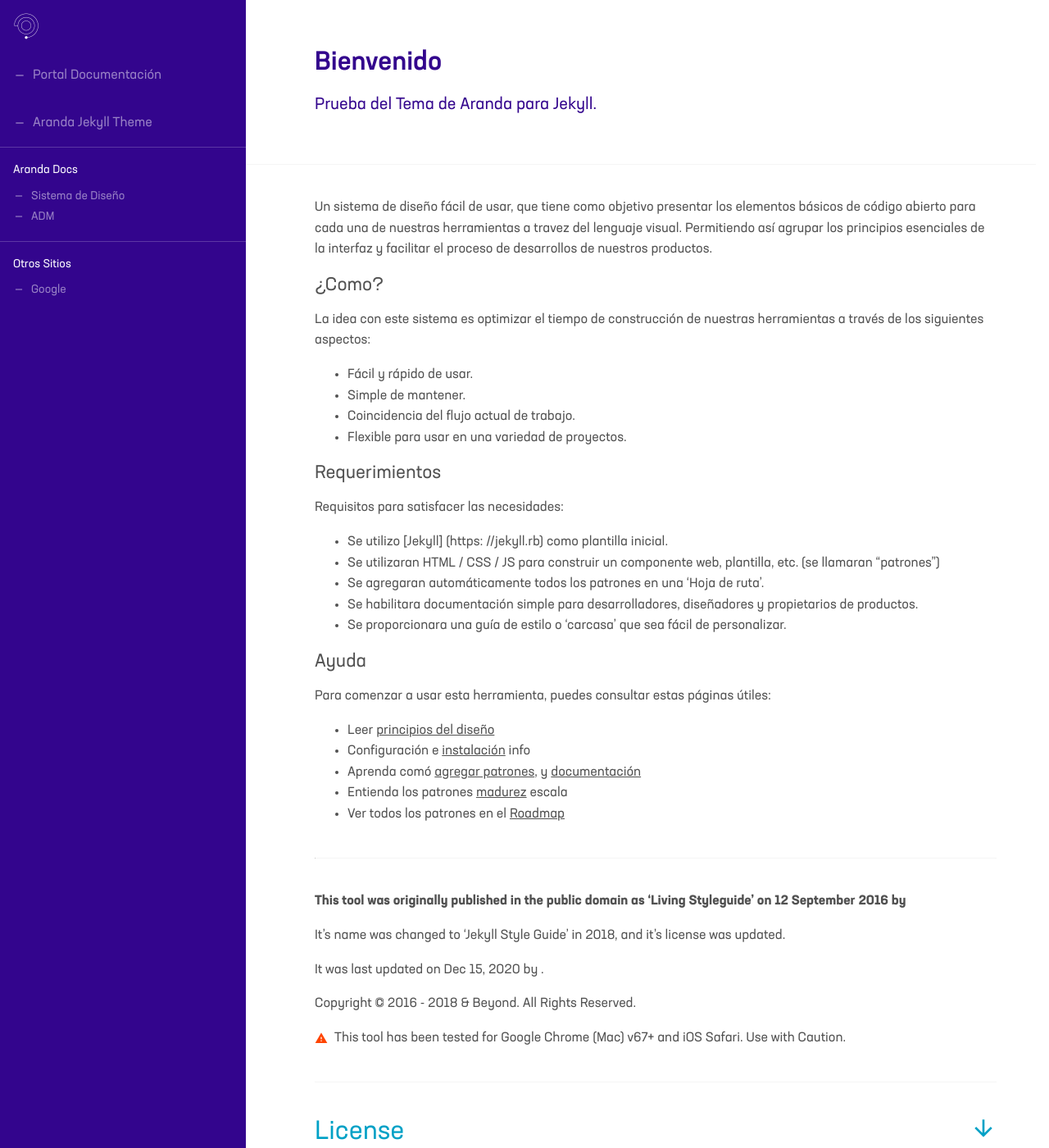
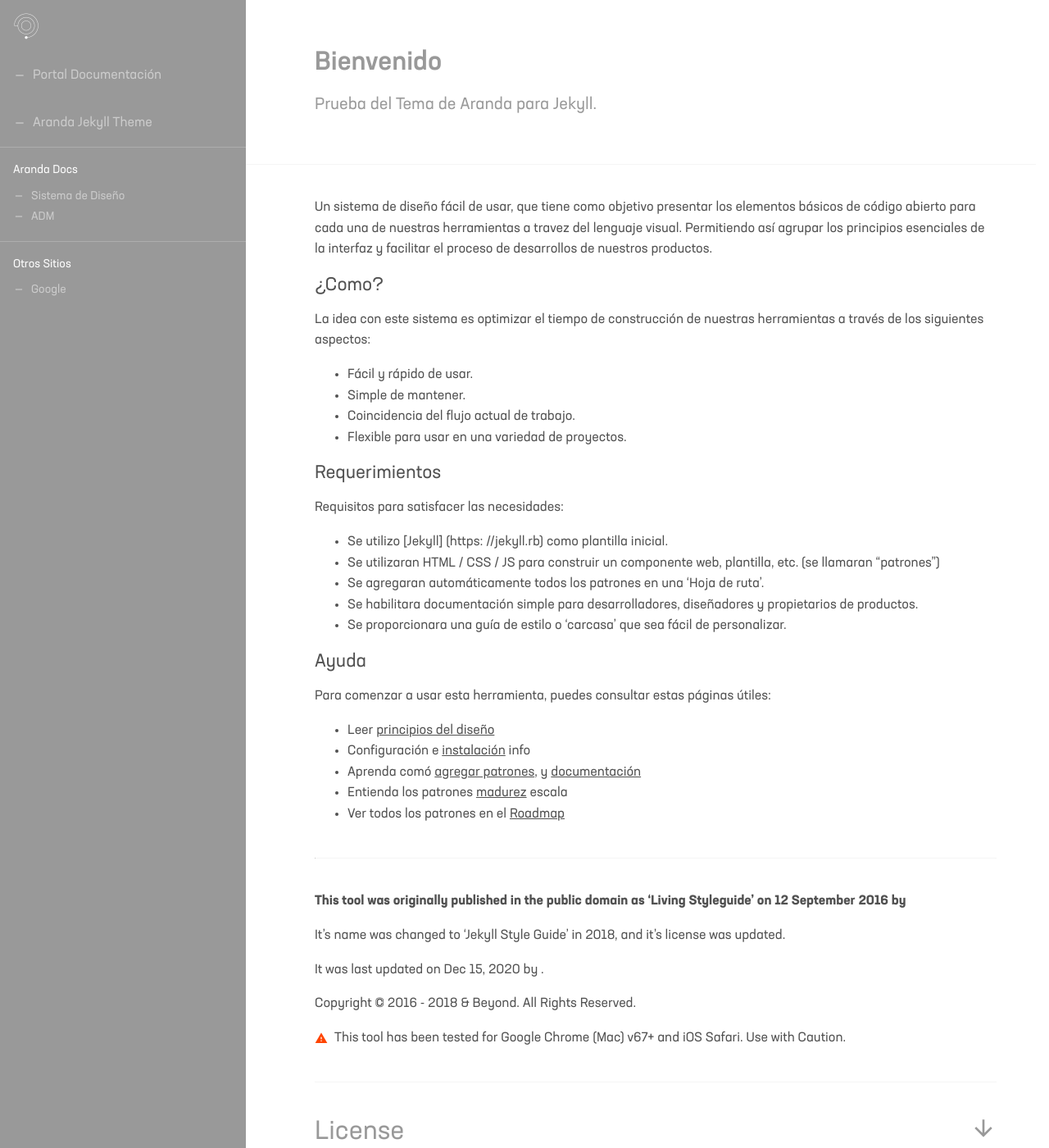
Before and after one commit to aranda-docs/aranda-jekyll-theme, a Jekyll site: the page built from test/index.md, in a window 1280 px wide and 1400 px high. Shown: the whole window at 82% size. Built offline with Jekyll 4.4.1, drawn with Linux system fonts in a browser that asks for light colours.

Commit message:
Update __branding-dir.scss

```diff
--- a/_sass/branding/__branding-dir.scss
+++ b/_sass/branding/__branding-dir.scss
@@ -1,2 +1,9 @@
-$sidebar-color: #33058d;
-$masthead-font-color: #33058d;
+// Base Colors
+$base-font-color: #515151;
+$heading-font-color:  #999999;      // @CHANGE
+$subheading-font-color: $grey;
+
+$highlighter-font-color: #999999;
+$link-color: #515151;
+$masthead-font-color: #999999;
+$sidebar-color: #999999;
```
